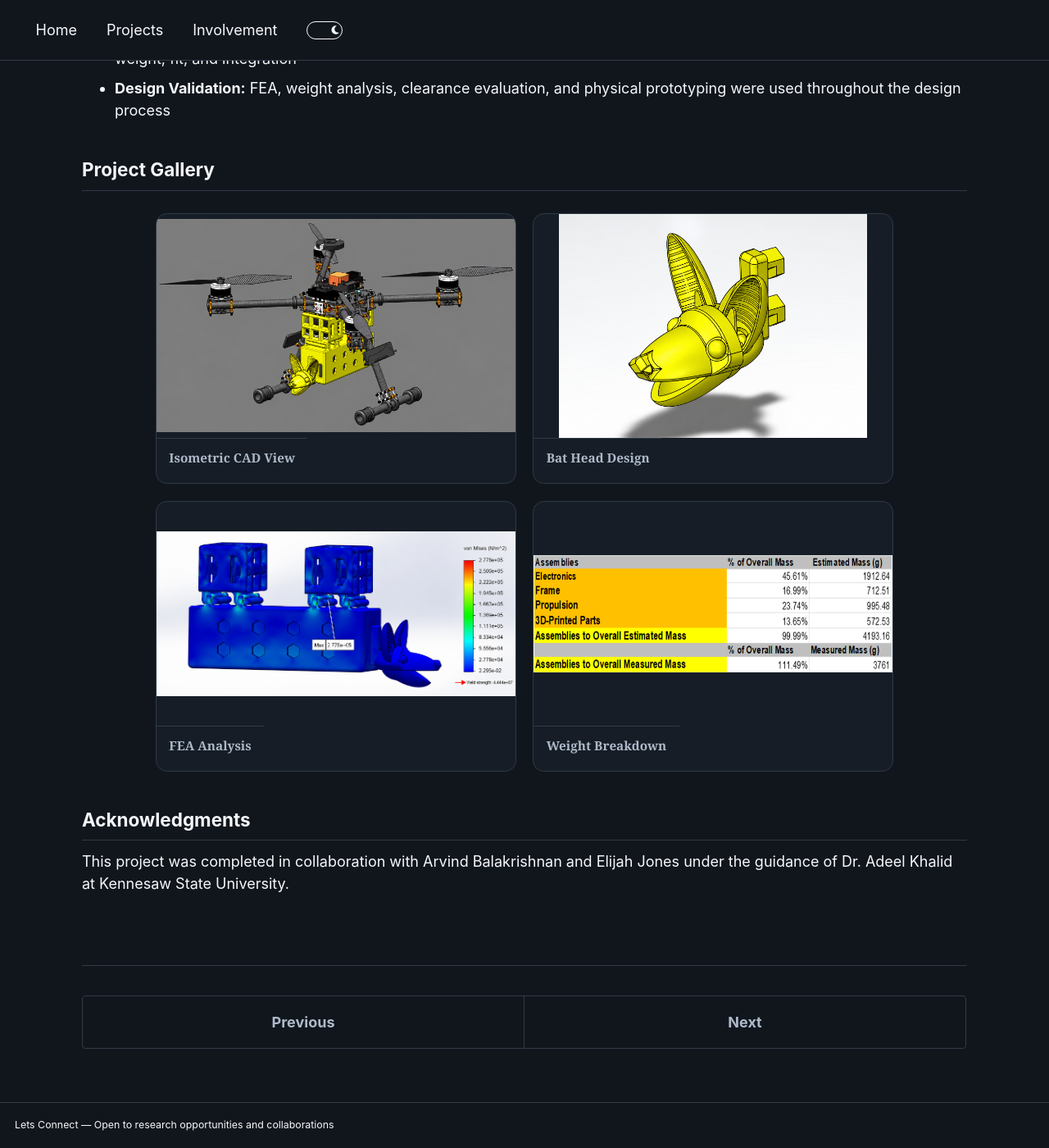
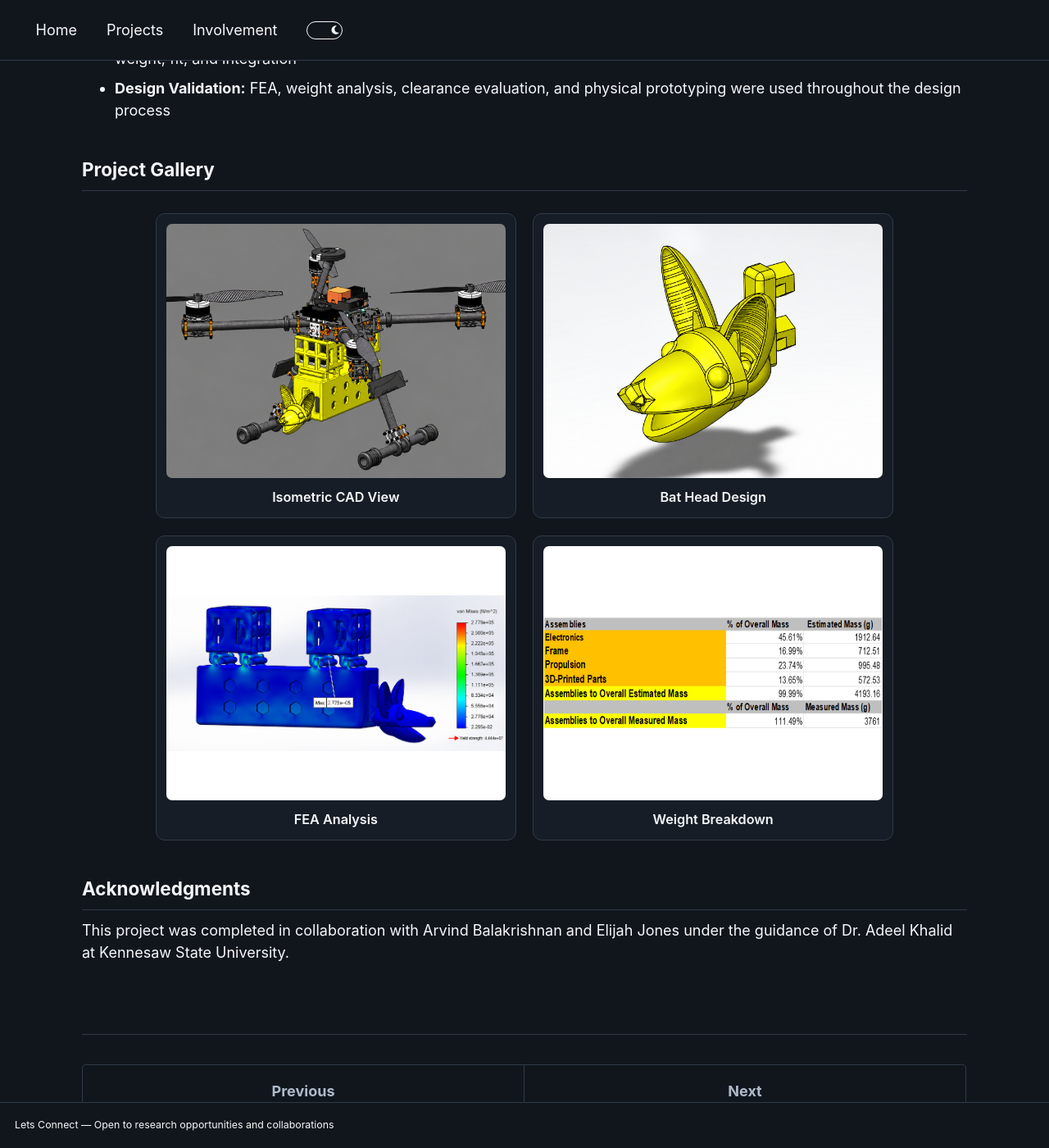
Before and after one commit to laurn156/laurn156.github.io, a Jekyll site: the page built from _portfolio/bat-uas.md, in a window 1280 px wide and 1400 px high, scrolled down 1204 px. Shown: the whole window at 82% size. Built offline with Jekyll 4.4.1, drawn with Linux system fonts in a browser that asks for light colours; a style sheet for code colours, icons or effects is not loaded.

Commit message:
- Only show card focus styling for keyboard navigation, so cards aren't left highlighted after going back - Gallery: uniform 4:3 images matching project cards, no divider line, centered captions in the site font - Show FEA and weight-table diagrams whole on a white background instead of cropping - Use the local FEA image path

```diff
--- a/_portfolio/bat-uas.md
+++ b/_portfolio/bat-uas.md
@@ -38,11 +38,11 @@ This project focused on the mechanical design and development of a bat-inspired
     <img src="/images/bat-uas-head.png" alt="Detailed CAD view of the bat head attachment" loading="lazy">
     <figcaption>Bat Head Design</figcaption>
   </figure>
-  <figure>
-    <img src="https://github.com/laurn156/laurn156.github.io/blob/master/images/bat-uas-fea.png?raw=true" alt="Finite element analysis results for a custom UAS component" loading="lazy">
+  <figure class="project-gallery__fit">
+    <img src="/images/bat-uas-fea.png" alt="Finite element analysis results for a custom UAS component" loading="lazy">
     <figcaption>FEA Analysis</figcaption>
   </figure>
-  <figure>
+  <figure class="project-gallery__fit">
     <img src="/images/bat-uas-weight.png" alt="Weight breakdown for the bat-inspired UAS" loading="lazy">
     <figcaption>Weight Breakdown</figcaption>
   </figure>
--- a/assets/css/main.scss
+++ b/assets/css/main.scss
@@ -88,47 +88,53 @@
   margin: 1.5rem auto 2rem;
 }
 
+/* Gallery figures match the project cards: padded, bordered, uniform 4:3 images. */
 .project-gallery figure {
-  position: relative;
-  overflow: hidden;
+  display: flex;
+  flex-direction: column;
+  align-items: stretch;
   margin: 0;
+  padding: 12px;
   border: 1px solid var(--global-border-color);
-  border-radius: 0.75rem;
+  border-radius: 11px;
   background: var(--global-surface-color);
-  transform: translateZ(0);
-  transition: transform 220ms cubic-bezier(0.2, 0.8, 0.2, 1),
-              box-shadow 220ms ease,
-              border-color 220ms ease;
+  transition: border-color 250ms ease, transform 250ms ease;
 }
 
 .project-gallery img {
   display: block;
   width: 100%;
-  aspect-ratio: 16 / 10;
+  aspect-ratio: 4 / 3;
   margin: 0;
+  border-radius: 7px;
+  object-fit: cover;
+  object-position: 50% 50%;
+}
+
+/* Diagrams and tables are shown whole on a white backdrop instead of cropped. */
+.project-gallery figure.project-gallery__fit img {
   object-fit: contain;
-  transition: transform 320ms cubic-bezier(0.2, 0.8, 0.2, 1),
-              filter 220ms ease;
+  background: #fff;
+}
+
+.project-gallery img[src$="/hand-assembled.png"] {
+  object-position: 50% 32%;
 }
 
 @media (hover: hover) {
   .project-gallery figure:hover {
-    z-index: 1;
     border-color: var(--global-border-hover-color);
-    box-shadow: 0 1rem 2rem rgba(0, 0, 0, 0.18);
-    transform: translateY(-8px) scale(1.025);
-  }
-
-  .project-gallery figure:hover img {
-    filter: saturate(1.08);
-    transform: scale(1.025);
+    transform: translateY(-3px);
   }
 }
 
 .project-gallery figcaption {
-  padding: 0.65rem 0.85rem;
-  border-top: 1px solid var(--global-border-color);
-  font-size: 0.85em;
+  margin: 0;
+  padding: 11px 2px 1px;
+  border: 0;
+  color: var(--global-text-color);
+  font-family: inherit;
+  font-size: 0.9rem;
   font-weight: 600;
   text-align: center;
 }
@@ -237,7 +243,12 @@
   text-decoration: none;
 }
 
-.project-grid .archive__item:focus-within {
+/* Show focus only for keyboard users, so a clicked card isn't left highlighted after going back. */
+.project-grid .archive__item-title a:focus {
+  outline: none;
+}
+
+.project-grid .archive__item:has(.archive__item-title a:focus-visible) {
   border-color: var(--global-accent-color);
 }
 
```
